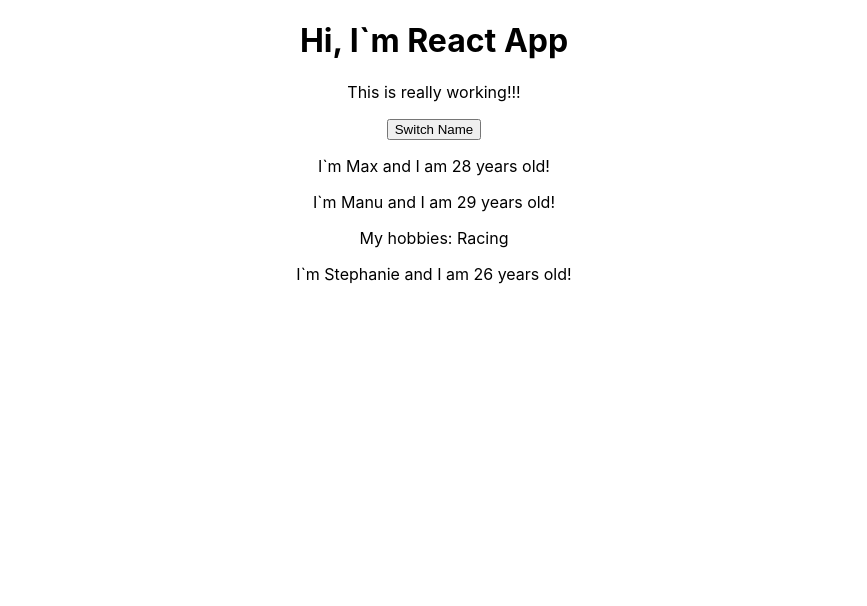
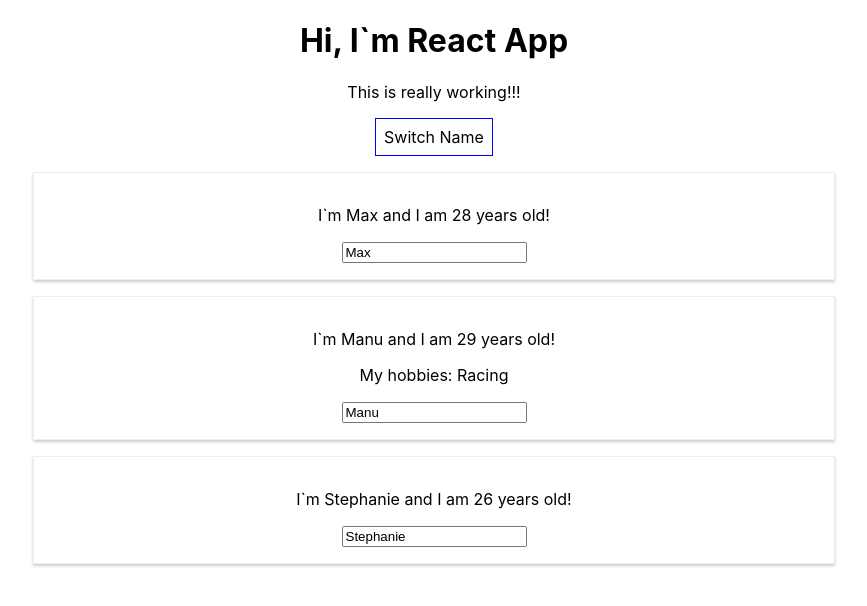
Before and after one commit to djordjereact/new-app, a React (Create React App) app: page / in a window 1280 px wide. Shown: the top 606 px of the page, without its empty margins (206-1073 px from the left). Built offline with nearby package versions, Linux system fonts and the light colour scheme.

Commit message:
Final commit

```diff
--- a/src/App.js
+++ b/src/App.js
@@ -24,17 +24,38 @@
        )
       }
 
+      nameChangeHandler = (event) => {
+          this.setState({persons: [
+                  { name: 'Max', age: 28 },
+                  { name: event.target.value, age: 29 },
+                  { name: 'Stephanie', age: 26 }
+              ]
+          }
+        )
+    }
+
   render () {
+        const style = {
+            backgroundColor: 'white',
+            font: 'inherit',
+            border: '1px solid blue',
+            padding: '8px',
+            cursor: 'pointer'
+        };
+
       return (
           <div className="App">
               <h1>Hi, I`m React App</h1>
               <p>This is really working!!!</p>
-              <button onClick={() => this.switchNameHandler()}>Switch Name</button>
+              <button
+                  style={style}
+                  onClick={() => this.switchNameHandler('Maximilian!!')}>Switch Name</button>
               <Person name={this.state.persons[0].name}
                       age={this.state.persons[0].age}/>
               <Person name={this.state.persons[1].name}
                       age={this.state.persons[1].age}
-              click={this.switchNameHandler.bind(this, 'Max!')}>
+              click={this.switchNameHandler.bind(this, 'Max!')}
+              changed={this.nameChangeHandler}>
                   My hobbies: Racing</Person>
               <Person name={this.state.persons[2].name}
                       age={this.state.persons[2].age}/>
--- /dev/null
+++ b/src/Person/Person.css
@@ -0,0 +1,8 @@
+.Person {
+    width: 60%;
+    margin: 16px auto;
+    border: 1px solid #eeeeee;
+    box-shadow: 0 2px 3px #cccccc;
+    padding: 16px;
+    text-align: center;
+}
--- a/src/Person/Person.js
+++ b/src/Person/Person.js
@@ -1,10 +1,12 @@
 import React from 'react';
+import './Person.css'
 
 const person = (props) => {
     return(
-        <div>
+        <div className="Person">
             <p onClick={props.click}>I`m {props.name} and I am {props.age} years old!</p>
             <p>{props.children}</p>
+            <input type="text" onChange={props.changed} value={props.name} />
         </div>
     );
 }
```
